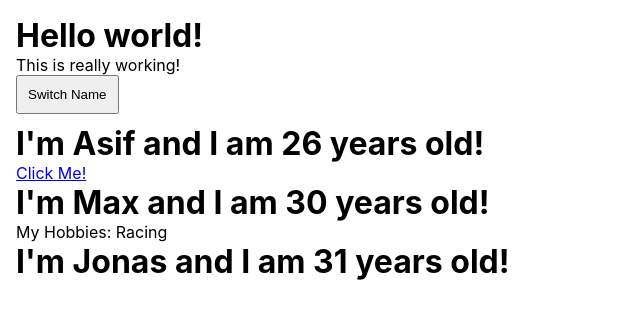
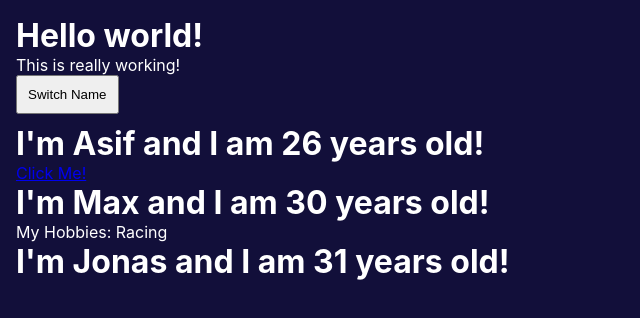
Before and after one commit to Asif-newaz/try-react, a React (Create React App) app: page / in a window 1280 px wide. Shown: the top 318 px of the page, without its empty margins (0-640 px from the left). Built offline with nearby package versions, Linux system fonts and the light colour scheme.

Commit message:
update app.css

```diff
--- a/src/App.css
+++ b/src/App.css
@@ -1,6 +1,6 @@
 .App {
-  background: #fff;
   padding: 1rem;
+  margin: auto;
 }
 
 *,
@@ -9,6 +9,11 @@
   margin: 0;
   padding: 0;
   box-sizing: border-box;
+}
+
+body {
+  background-color: rgb(18, 15, 58);
+  color: white;
 }
 
 .home {
@@ -29,5 +34,5 @@ button {
 
 .active {
   opacity: 0;
-  transition: .5s ease-in-out;
+  transition: 0.5s ease-in-out;
 }
```
